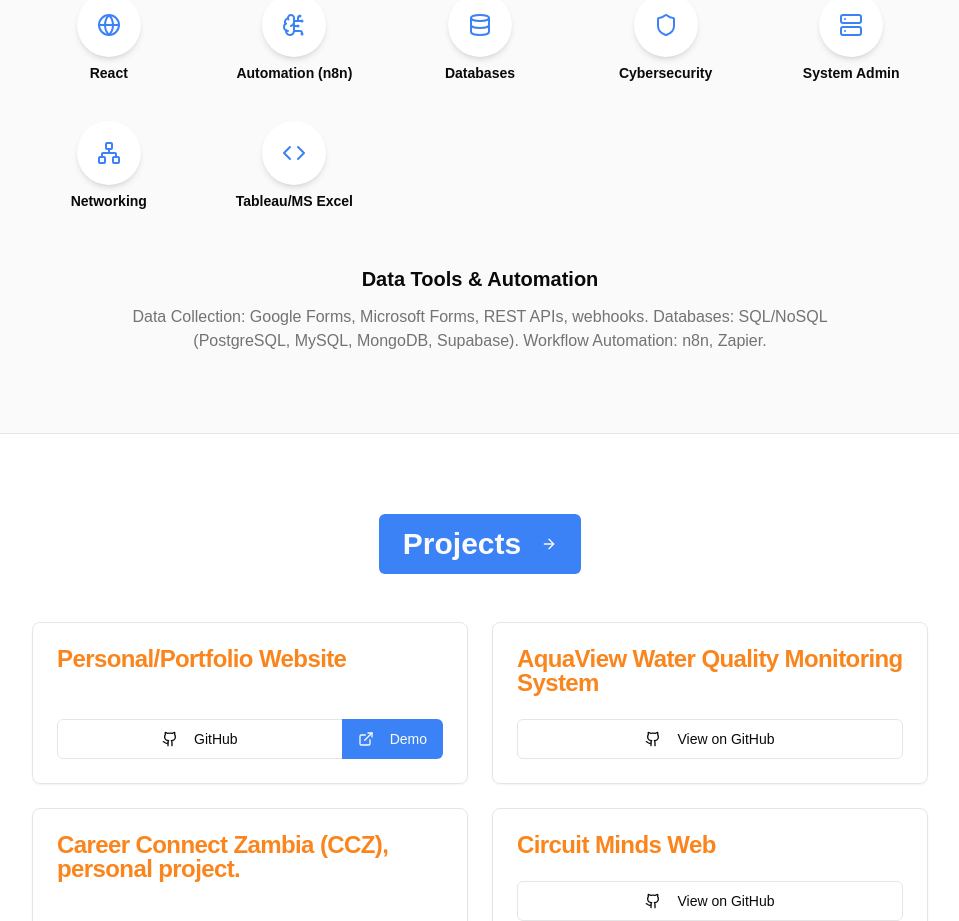
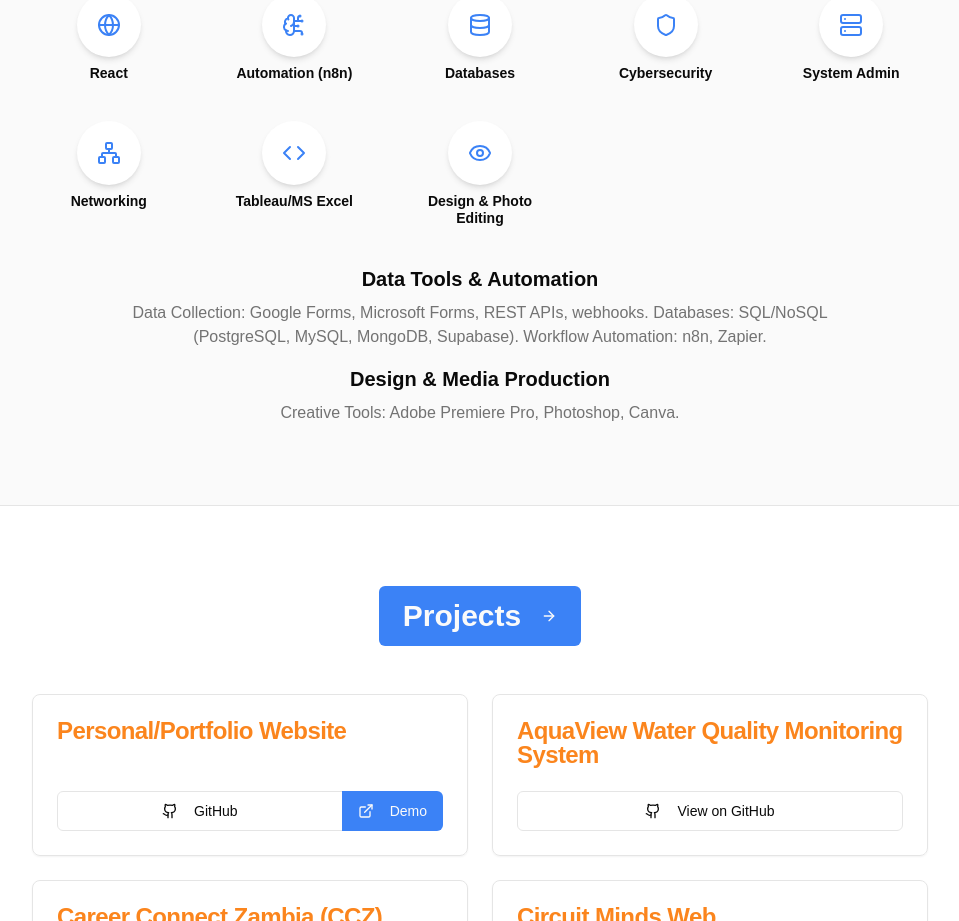
Before and after one commit to MS0C54073/muzoprof, a Next.js app: page / in a window 1280 px wide. Shown: the part 1500-2421 px from the top of the page, without its empty margins (160-1119 px from the left). Built offline with nearby package versions, Linux system fonts and the light colour scheme.

Commit message:
Also include Designing Skills and Photography using Adobe Premier Pro, C

```diff
--- a/src/app/page.tsx
+++ b/src/app/page.tsx
@@ -45,6 +45,7 @@
     { name: 'System Admin', icon: <Server className="h-6 w-6" /> },
     { name: 'Networking', icon: <Network className="h-6 w-6" /> },
     { name: 'Tableau/MS Excel', icon: <Code className="h-6 w-6" /> },
+    { name: 'Design & Photo Editing', icon: <Eye className="h-6 w-6" /> },
 ];
 
 const projects = [
@@ -460,7 +461,8 @@
                     "Cybersecurity (SIEM, IDS)", "System & Network Admin",
                     "Databases (SQL/NoSQL: PostgreSQL, MongoDB, Supabase)",
                     "Data Automation (n8n, Zapier, APIs, Forms)",
-                    "Cloud (GCP, Firebase)", "CI/CD & Docker", "Project Management", "Tableau/MS Excel"
+                    "Cloud (GCP, Firebase)", "CI/CD & Docker", "Project Management", "Tableau/MS Excel",
+                    "Design & Media (Photoshop, Premiere Pro, Canva)"
                 ],
                 experience: [
                     {
@@ -918,7 +920,7 @@
                   <TranslatedText text="Service Cost" />
               </Link>
             </Button>
-            <Button onClick={() => generateCv('download')} size="lg" variant="outline" disabled={isGenerating}>
+            <Button onClick={() => generateCv('download')} size="lg" variant="outline" className="hover:bg-accent hover:text-accent-foreground" disabled={isGenerating}>
                   {isGenerating ? <Loader2 className="mr-2 h-5 w-5 animate-spin" /> : <Download className="mr-2 h-5 w-5" />}
                   <TranslatedText text="Download CV" />
             </Button>
@@ -950,11 +952,19 @@
               </div>
             ))}
           </div>
-           <div className="max-w-3xl mx-auto mt-12 text-center">
-            <h3 className="text-xl font-semibold text-foreground mb-3"><TranslatedText text="Data Tools & Automation" /></h3>
-            <p className="text-muted-foreground">
-              <TranslatedText text="Data Collection: Google Forms, Microsoft Forms, REST APIs, webhooks. Databases: SQL/NoSQL (PostgreSQL, MySQL, MongoDB, Supabase). Workflow Automation: n8n, Zapier." />
-            </p>
+           <div className="max-w-3xl mx-auto mt-12 text-center space-y-4">
+            <div>
+              <h3 className="text-xl font-semibold text-foreground mb-2"><TranslatedText text="Data Tools & Automation" /></h3>
+              <p className="text-muted-foreground">
+                <TranslatedText text="Data Collection: Google Forms, Microsoft Forms, REST APIs, webhooks. Databases: SQL/NoSQL (PostgreSQL, MySQL, MongoDB, Supabase). Workflow Automation: n8n, Zapier." />
+              </p>
+            </div>
+            <div>
+              <h3 className="text-xl font-semibold text-foreground mb-2"><TranslatedText text="Design & Media Production" /></h3>
+              <p className="text-muted-foreground">
+                <TranslatedText text="Creative Tools: Adobe Premiere Pro, Photoshop, Canva." />
+              </p>
+            </div>
           </div>
         </section>
 
```
